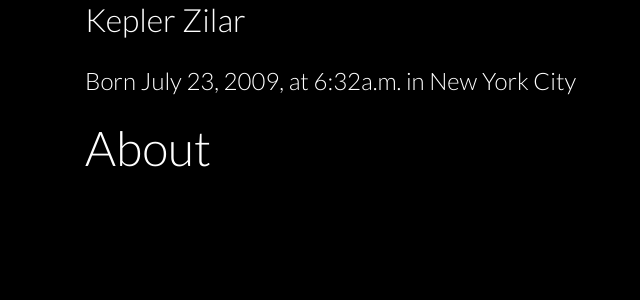
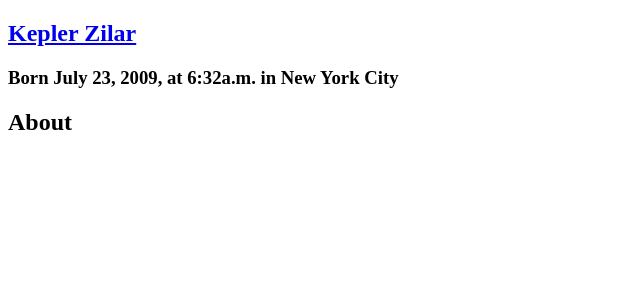
Before and after one commit to kcezz/keplr.me, a Jekyll site: the page built from _pages/about.md, in a window 1280 px wide. Shown: the top 300 px of the page, without its empty margins (0-640 px from the left). Built offline with Jekyll 4.4.1, drawn with Linux system fonts in a browser that asks for light colours; nearby versions of some CDN libraries.

Commit message:
fixing style path

```diff
--- a/_includes/head.html
+++ b/_includes/head.html
@@ -6,8 +6,8 @@
   {% seo %}
 
   <!-- CSS -->
-  <link rel="stylesheet" href="{{ "/assets/bootstrap-grid.min.css" | baseurl }}">
-  <link rel="stylesheet" href="{{ "/assets/main.css" | baseurl }}">
+  <link rel="stylesheet" href="{{ "assets/bootstrap-grid.min.css" | baseurl }}">
+  <link rel="stylesheet" href="{{ "assets/main.css" | baseurl }}">
 
   <!-- Lato — https://fonts.google.com/specimen/Lato?selection.family=Lato:100,100i,300,300i,400,400i,700,700i,900,900i -->
   <link href="https://fonts.googleapis.com/css?family=Lato:100,100i,300,300i,400,400i,700,700i,900,900i" rel="stylesheet">
```
